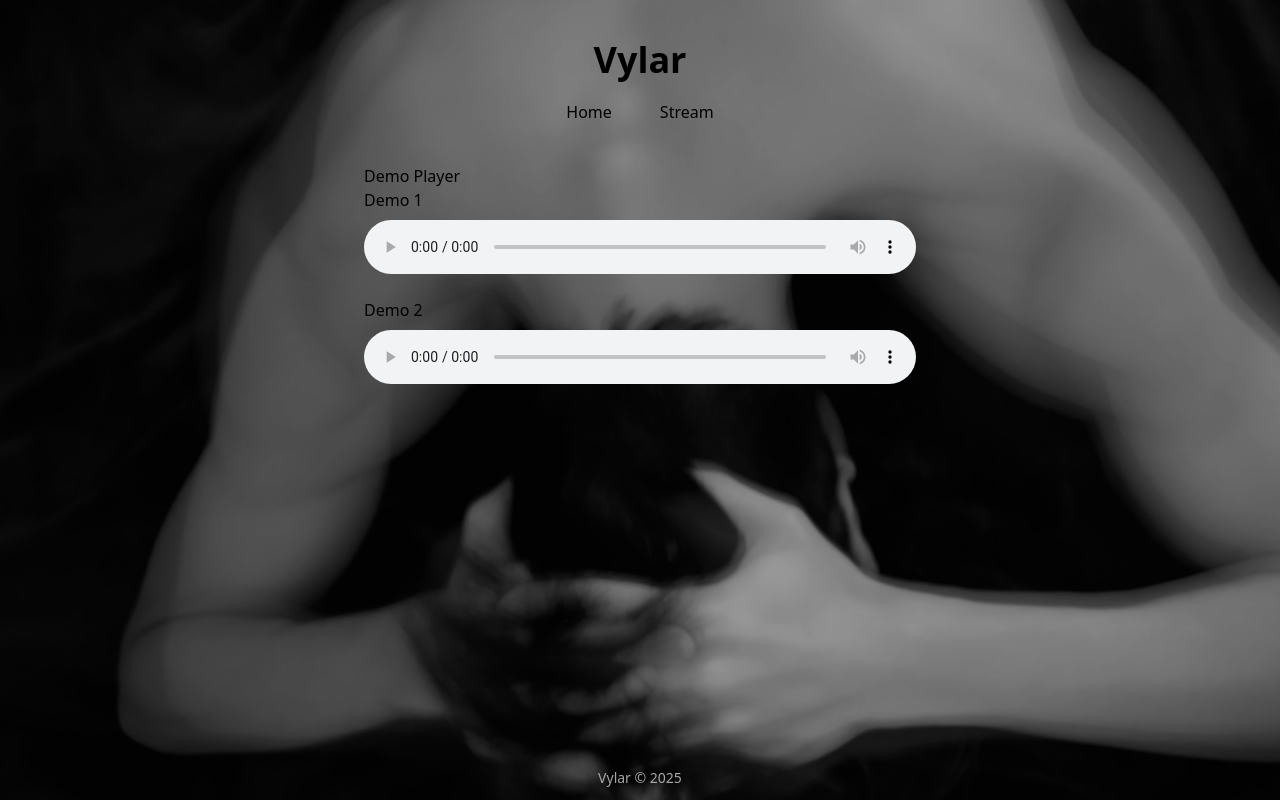
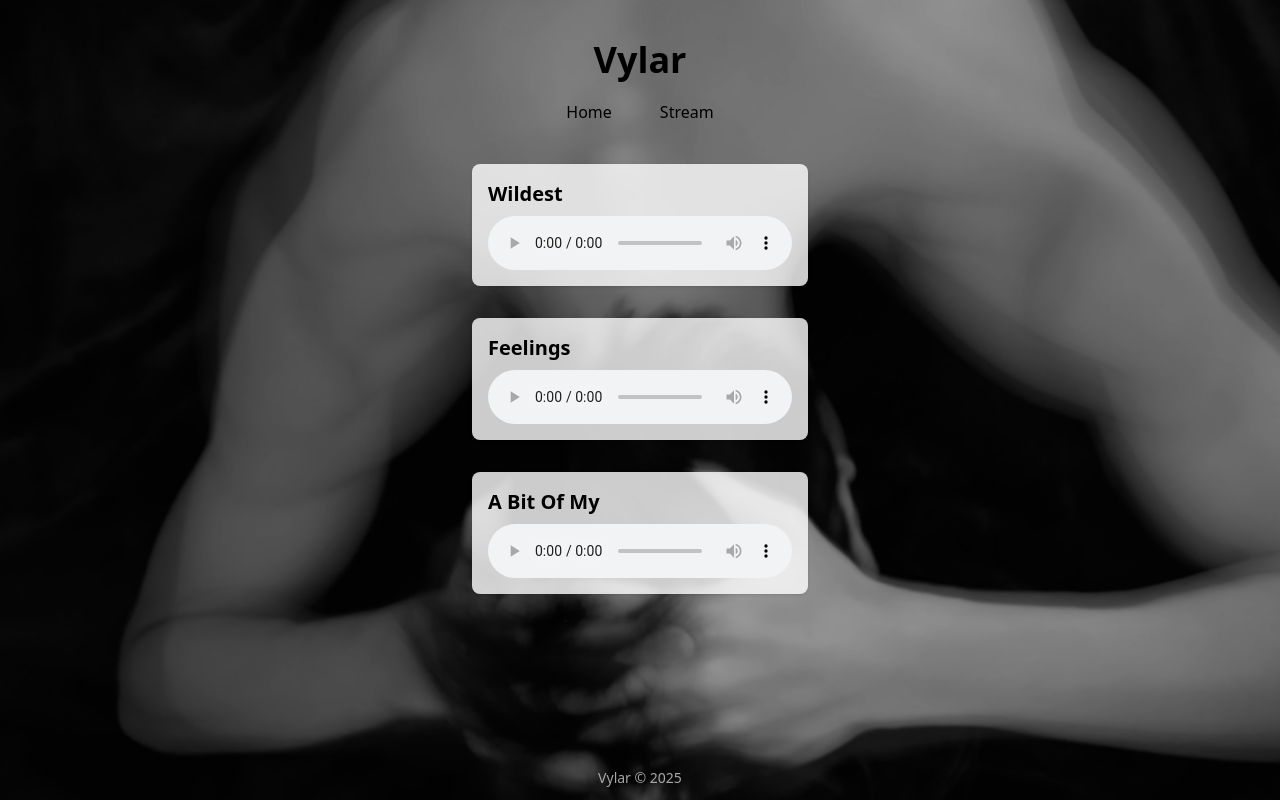
Before and after one commit to eyeop/vylarwebsite, a React (Vite) app in the folder vylarexperience/: page /demos in a window 1280 px wide. Built offline with nearby package versions, Linux system fonts and the light colour scheme.

Commit message:
demo page and minor ui edit
demo page and minor ui edit

```diff
--- a/vylarexperience/src/pages/Demos.jsx
+++ b/vylarexperience/src/pages/Demos.jsx
@@ -1,31 +1,39 @@
 import React from "react";
-import demo1 from "../audio/2025_06_30_BOMH_75bpm_Amaj.mp3";
-import demo2 from "../audio/2025_06_07Feelings_Progress.wav";
+import demo1 from "../audio/2025_06_07Feelings_Progress.wav";
+import demo2 from "../audio/2025_06_30_BOMH_75bpm_Amaj.mp3";
+import demo3 from "../audio/2025_07_13_WildestDemo.mp3";
+// ...add more imports as needed...
 
 const demoTracks = [
   { title: "Demo 1", url: demo1 },
   { title: "Demo 2", url: demo2 },
-  // Add more demos as needed
+  { title: "Demo 3", url: demo3 },
+  // ...add more demos as needed...
 ];
 
 export default function Demos() {
   return (
-    <div style={{ maxWidth: 600, margin: "0 auto", padding: 24 }}>
-      <h1>Demo Player</h1>
-      <ul>
-        {demoTracks.map((track) => (
-          <li key={track.url} style={{ marginBottom: 24 }}>
-            <div>{track.title}</div>
-            <audio
-              src={track.url}
-              controls
-              style={{ width: "100%", marginTop: 8 }}
-            >
-              Your browser does not support the audio element.
-            </audio>
-          </li>
-        ))}
-      </ul>
+    <div className="max-w-sm mx-auto p-6">
+      <div className="mb-8 bg-white/80 rounded-lg shadow p-4">
+        <h2 className="text-xl font-semibold mb-2">Wildest</h2>
+        <audio src={demo3} controls className="w-full mt-2 rounded">
+          Your browser does not support the audio element.
+        </audio>
+      </div>
+      <div className="mb-8 bg-white/80 rounded-lg shadow p-4">
+        <h2 className="text-xl font-semibold mb-2">Feelings</h2>
+        <audio src={demo1} controls className="w-full mt-2 rounded">
+          Your browser does not support the audio element.
+        </audio>
+      </div>
+      <div className="mb-8 bg-white/80 rounded-lg shadow p-4">
+        <h2 className="text-xl font-semibold mb-2">A Bit Of My</h2>
+        <audio src={demo2} controls className="w-full mt-2 rounded">
+          Your browser does not support the audio element.
+        </audio>
+      </div>
+
+      {/* ...add more demos as needed... */}
     </div>
   );
 }
--- a/vylarexperience/src/pages/Home.jsx
+++ b/vylarexperience/src/pages/Home.jsx
@@ -24,7 +24,7 @@ export default function Home() {
           <img
             src="https://images.icon-icons.com/792/PNG/512/INSTAGRAM_icon-icons.com_65535.png"
             alt="Instagram"
-            className="w-8 h-8 sm:w-10 sm:h-10 hover:scale-110 transition"
+            className="w-8 h-8 sm:w-10 sm:h-10 hover:scale-110 active:scale-80 transition"
             style={{
               filter:
                 "brightness(0) saturate(100%) invert(67%) sepia(0%) saturate(0%) hue-rotate(0deg) brightness(87%) contrast(87%)",
@@ -39,7 +39,7 @@ export default function Home() {
           <img
             src="https://images.icon-icons.com/836/PNG/512/Youtube_icon-icons.com_66802.png"
             alt="YouTube"
-            className="w-8 h-8 sm:w-10 sm:h-10 hover:scale-110 transition"
+            className="w-8 h-8 sm:w-10 sm:h-10 hover:scale-110 active:scale-80 transition"
             style={{
               filter:
                 "brightness(0) saturate(100%) invert(67%) sepia(0%) saturate(0%) hue-rotate(0deg) brightness(87%) contrast(87%)",
@@ -54,7 +54,7 @@ export default function Home() {
           <img
             src="https://images.icon-icons.com/2389/PNG/512/tiktok_logo_icon_144802.png"
             alt="TikTok"
-            className="w-8 h-8 sm:w-10 sm:h-10 hover:scale-110 transition"
+            className="w-8 h-8 sm:w-10 sm:h-10 hover:scale-110 active:scale-80 transition"
             style={{
               filter:
                 "brightness(0) saturate(100%) invert(67%) sepia(0%) saturate(0%) hue-rotate(0deg) brightness(87%) contrast(87%)",
--- a/vylarexperience/src/pages/Stream.jsx
+++ b/vylarexperience/src/pages/Stream.jsx
@@ -13,7 +13,7 @@ export default function Stream() {
           <img
             src="https://images.icon-icons.com/836/PNG/512/Spotify_icon-icons.com_66783.png"
             alt="Spotify"
-            className="w-10 h-10 hover:scale-110 active:scale-90 transition"
+            className="w-10 h-10 hover:scale-110 active:scale-80 transition"
             style={{
               filter:
                 "brightness(0) saturate(100%) invert(67%) sepia(0%) saturate(0%) hue-rotate(0deg) brightness(87%) contrast(87%)",
@@ -28,7 +28,7 @@ export default function Stream() {
           <img
             src="https://images.icon-icons.com/2389/PNG/512/apple_music_logo_icon_145488.png"
             alt="Apple Music"
-            className="w-10 h-10 hover:scale-110 active:scale-90 transition"
+            className="w-10 h-10 hover:scale-110 active:scale-80 transition"
             style={{
               filter:
                 "brightness(0) saturate(100%) invert(67%) sepia(0%) saturate(0%) hue-rotate(0deg) brightness(87%) contrast(87%)",
@@ -43,7 +43,7 @@ export default function Stream() {
           <img
             src="https://images.icon-icons.com/4040/PNG/512/youtube_music_logo_icon_256785.png"
             alt="YouTube Music"
-            className="w-10 h-10 hover:scale-110 active:scale-90 transition"
+            className="w-10 h-10 hover:scale-110 active:scale-80 transition"
             style={{
               filter:
                 "brightness(0) saturate(100%) invert(67%) sepia(0%) saturate(0%) hue-rotate(0deg) brightness(87%) contrast(87%)",
@@ -58,7 +58,7 @@ export default function Stream() {
           <img
             src="https://images.icon-icons.com/836/PNG/512/Amazon_icon-icons.com_66787.png"
             alt="Amazon Music"
-            className="w-10 h-10 hover:scale-110 active:scale-90 transition"
+            className="w-10 h-10 hover:scale-110 active:scale-80 transition"
             style={{
               filter:
                 "brightness(0) saturate(100%) invert(67%) sepia(0%) saturate(0%) hue-rotate(0deg) brightness(87%) contrast(87%)",
@@ -73,7 +73,7 @@ export default function Stream() {
           <img
             src="https://images.icon-icons.com/2389/PNG/512/deezer_logo_icon_145348.png"
             alt="Deezer"
-            className="w-10 h-10 hover:scale-110 active:scale-90 transition"
+            className="w-10 h-10 hover:scale-110 active:scale-80 transition"
             style={{
               filter:
                 "brightness(0) saturate(100%) invert(67%) sepia(0%) saturate(0%) hue-rotate(0deg) brightness(87%) contrast(87%)",
@@ -88,7 +88,7 @@ export default function Stream() {
           <img
             src="https://images.icon-icons.com/2389/PNG/512/tidal_logo_icon_144803.png"
             alt="Tidal"
-            className="w-10 h-10 hover:scale-110 active:scale-90 transition"
+            className="w-10 h-10 hover:scale-110 active:scale-80 transition"
             style={{
               filter:
                 "brightness(0) saturate(100%) invert(67%) sepia(0%) saturate(0%) hue-rotate(0deg) brightness(87%) contrast(87%)",
@@ -103,7 +103,7 @@ export default function Stream() {
           <img
             src="https://images.icon-icons.com/791/PNG/512/soundcloud_icon-icons.com_65496.png"
             alt="SoundCloud"
-            className="w-10 h-10 hover:scale-110 active:scale-90 transition"
+            className="w-10 h-10 hover:scale-110 active:scale-80 transition"
             style={{
               filter:
                 "brightness(0) saturate(100%) invert(67%) sepia(0%) saturate(0%) hue-rotate(0deg) brightness(87%) contrast(87%)",
@@ -118,7 +118,7 @@ export default function Stream() {
           <img
             src="https://images.icon-icons.com/512/PNG/512/bandcamp_icon-icons.com_50945.png"
             alt="Bandcamp"
-            className="w-10 h-10 hover:scale-110 active:scale-90 transition"
+            className="w-10 h-10 hover:scale-110 active:scale-80 transition"
             style={{
               filter:
                 "brightness(0) saturate(100%) invert(67%) sepia(0%) saturate(0%) hue-rotate(0deg) brightness(87%) contrast(87%)",
```
Also changed, not shown: 1 other file (tests, documents, lock files or other folders).
